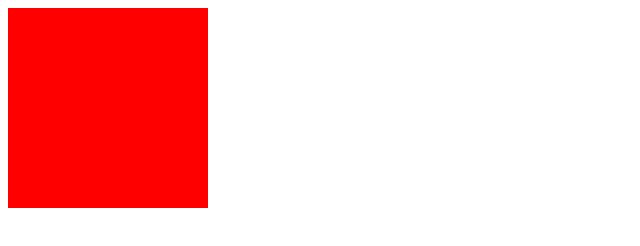
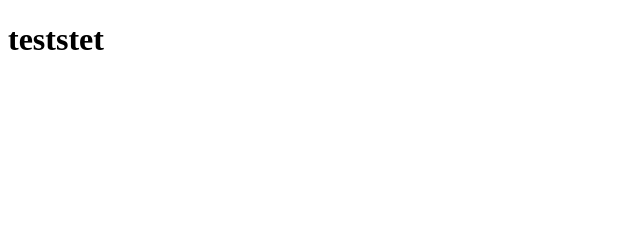
Before and after one commit to dzemildupljak/grupa_6, a plain HTML site: page treca-strana.html in a window 1280 px wide. Shown: the whole page, without its empty margins (0-640 px from the left). Drawn offline with Linux system fonts and the light colour scheme.

Commit message:
more dmmy commits

```diff
--- a/treca-strana.html
+++ b/treca-strana.html
@@ -4,10 +4,9 @@
   <meta charset="UTF-8">
   <meta http-equiv="X-UA-Compatible" content="IE=edge">
   <meta name="viewport" content="width=device-width, initial-scale=1.0">
-  <link rel="stylesheet" href="style.css">
   <title>Document</title>
 </head>
 <body>
-  <div class="klasa1" id=""></div>
+  <h1>teststet</h1>
 </body>
 </html>
```
